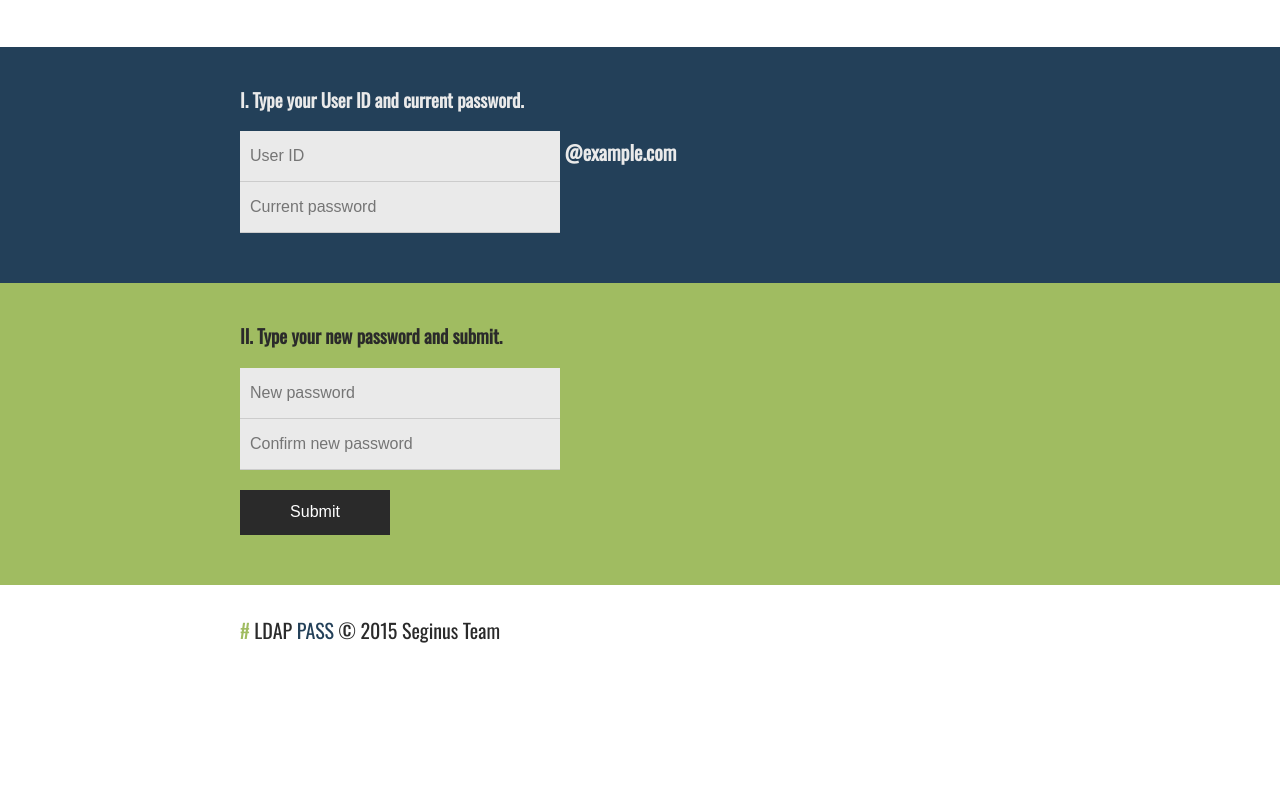
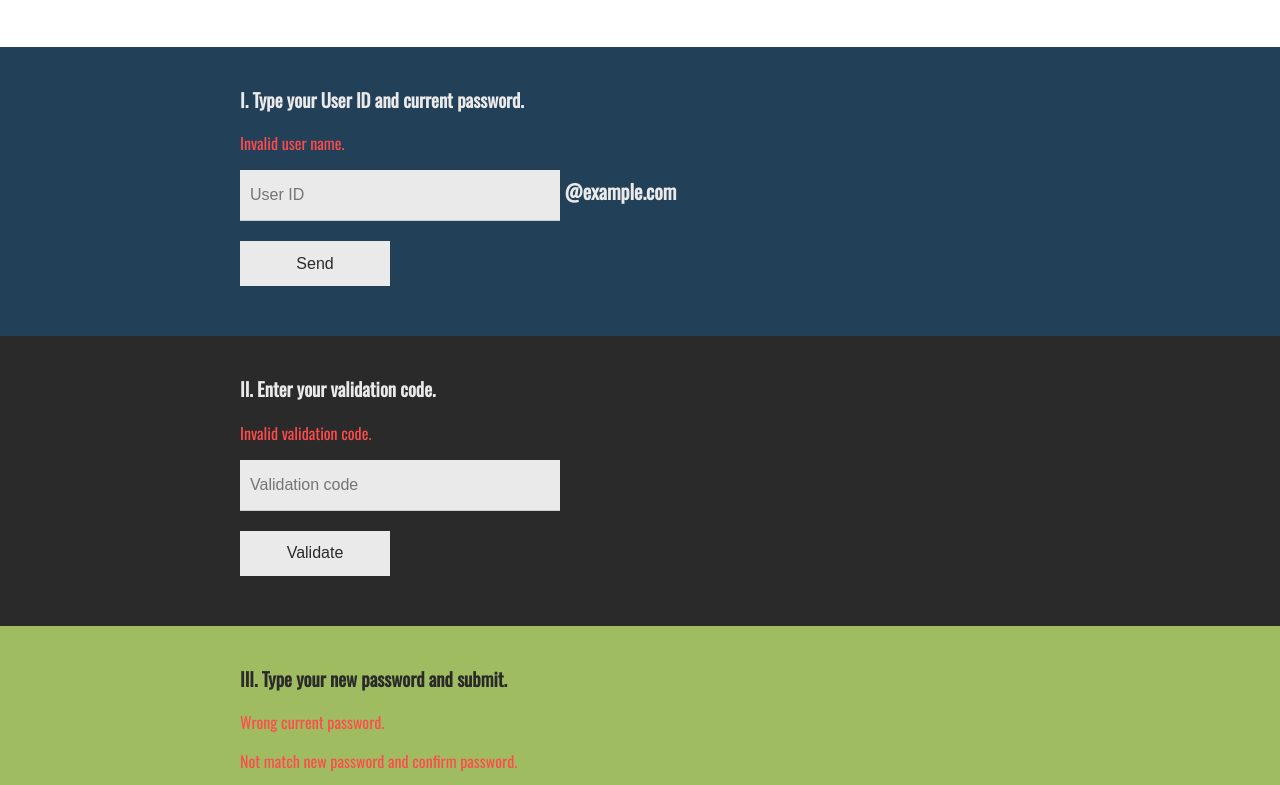
Before and after one commit to seginushq/ldap-pass, a website: page app/public/index.html in a window 1280 px wide. Shown: the part 113-898 px from the top of the page. Before the commit the page ends 800 px from the top, so only its background shows below. Drawn offline with nearby package versions, Linux system fonts and the light colour scheme.

Commit message:
modify form layout

```diff
--- a/app/public/css/app.css
+++ b/app/public/css/app.css
@@ -25,7 +25,7 @@ footer {
   color: #234059;
 }
 
-.inkblue-tie, .green-tie {
+.tie {
   padding-top: 20px;
   padding-bottom: 50px;
   overflow: hidden;
@@ -34,6 +34,11 @@ footer {
 .inkblue-tie {
   color: #eaeaea;
   background-color: #234059;
+}
+
+.black-tie {
+  color: #eaeaea;
+  background-color: #2a2a2a;
 }
 
 .green-tie {
@@ -93,3 +98,13 @@ footer {
     border: 0px;
     background-color: #2a2a2a;
 }
+
+.light-button {
+    color: #2a2a2a;
+    background-color: #eaeaea;
+}
+
+.attension {
+    color: #ff4b4b;
+    margin-bottom: 15px;
+}
--- a/app/public/index.html
+++ b/app/public/index.html
@@ -19,24 +19,39 @@
 
     <main>
       <form class="form">
-        <section class="inkblue-tie">
+        <section class="tie inkblue-tie">
           <div class="wrapper">
             <h3>I. Type your User ID and current password.</h3>
+            <div class="attension">Invalid user name.</div>
             <ul>
               <li><input type="text" placeholder="User ID"><span class="bigger bold"> @example.com</span></li>
+            </ul>
+            <button type="button" class="button light-button">Send</button>
+          </div>
+        </section>
+
+        <section class="tie black-tie">
+          <div class="wrapper">
+            <h3>II. Enter your validation code.</h3>
+            <div class="attension">Invalid validation code.</div>
+            <ul>
+              <li><input type="text" placeholder="Validation code"></li>
+            </ul>
+            <button type="button" class="button light-button">Validate</button>
+          </div>
+        </section>
+
+        <section class="tie green-tie">
+          <div class="wrapper">
+            <h3>III. Type your new password and submit.</h3>
+            <div class="attension">Wrong current password.</div>
+            <div class="attension">Not match new password and confirm password.</div>
+            <ul>
               <li><input type="password" placeholder="Current password"></li>
-            </ul>
-          </div>
-        </section >
-
-        <section class="green-tie">
-          <div class="wrapper">
-            <h3>II. Type your new password and submit.</h3>
-            <ul>
               <li><input type="password" placeholder="New password"></li>
               <li><input type="password" placeholder="Confirm new password"></li>
             </ul>
-            <button class="button">Submit</button>
+            <button type="button" class="button">Modify</button>
           </div>
         </section>
       </form>
```
Also changed, not shown: app/index.js (+13 -5 lines), 1 other file. Lines whose indentation alone changed are shown as unchanged.
